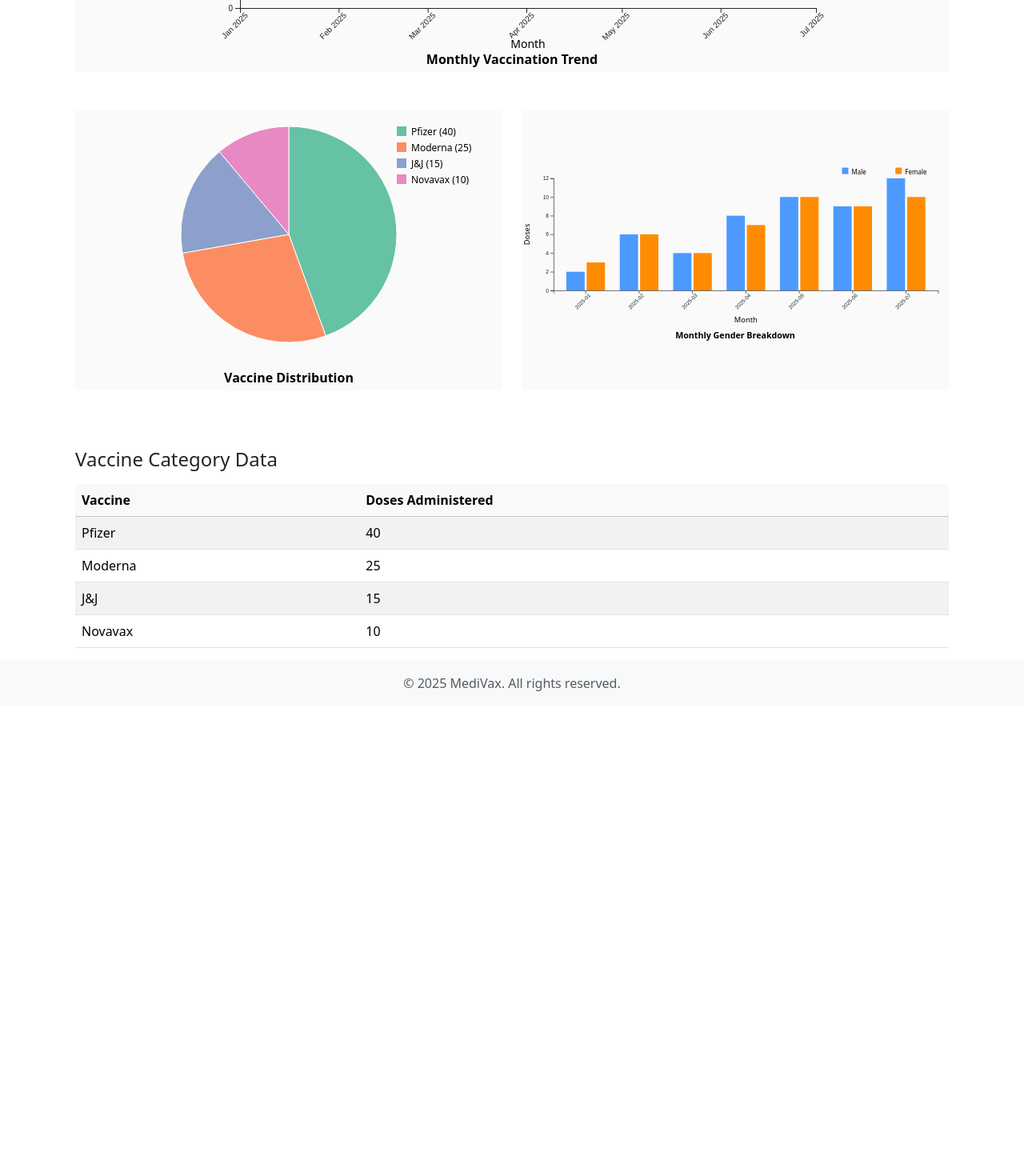
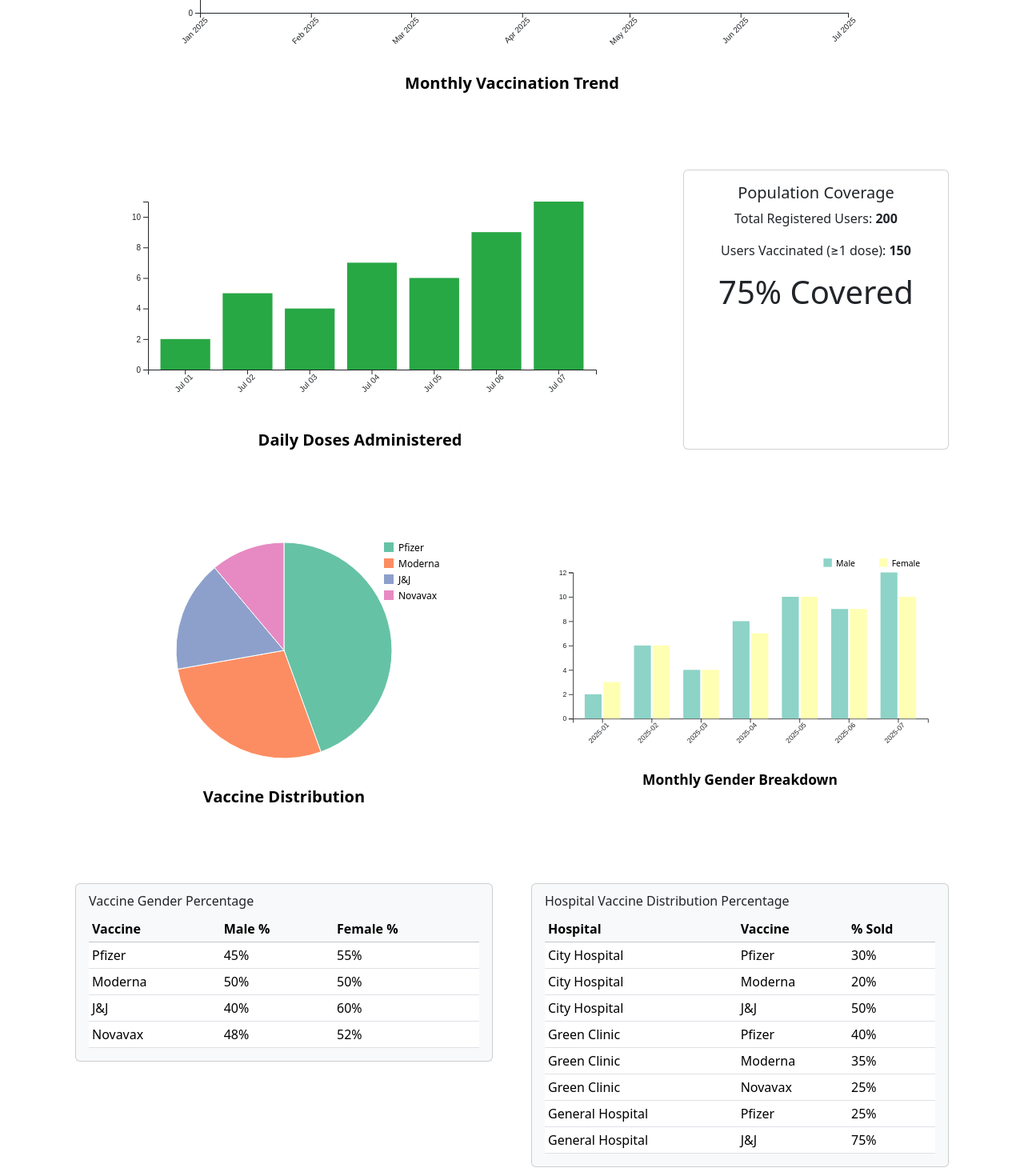
Before and after one commit to Tejasvi02/MediVax, a React app in the folder ReactApp/: page /admin/reports in a window 1280 px wide. Shown: the part 400-1870 px from the top of the page at 80% size. Before the commit the page ends 1282 px from the top, so only its background shows below. Built offline with nearby package versions, Linux system fonts and the light colour scheme; the HTML template or start-up script is replaced by a standard one.

Commit message:
report second iteration

```diff
--- a/ReactApp/src/components/admin/Reports.js
+++ b/ReactApp/src/components/admin/Reports.js
@@ -3,9 +3,10 @@ import React, { useEffect, useRef } from 'react';
 import * as d3 from 'd3';
 
 const Reports = () => {
-  const trendRef  = useRef(null);
-  const pieRef    = useRef(null);
-  const genderRef = useRef(null);
+  const trendRef   = useRef();
+  const dailyRef   = useRef();
+  const pieRef     = useRef();
+  const genderRef  = useRef();
 
   // ————— Dummy data —————
   const monthlyTrendData = [
@@ -17,6 +18,22 @@ const Reports = () => {
     { month: '2025-06', count: 18 },
     { month: '2025-07', count: 22 },
   ];
+
+  const dailyData = [
+    { date: '2025-07-01', count: 2 },
+    { date: '2025-07-02', count: 5 },
+    { date: '2025-07-03', count: 4 },
+    { date: '2025-07-04', count: 7 },
+    { date: '2025-07-05', count: 6 },
+    { date: '2025-07-06', count: 9 },
+    { date: '2025-07-07', count: 11 },
+  ];
+
+  const coverageData = {
+    totalUsers: 200,
+    coveredCount: 150,
+    percent: 75
+  };
 
   const vaccineDistData = [
     { vaccine: 'Pfizer',  count: 40 },
@@ -34,136 +51,165 @@ const Reports = () => {
     { month: '2025-06', Male: 9,  Female: 9 },
     { month: '2025-07', Male: 12, Female: 10 },
   ];
+
+  const vaccineGenderPercentData = [
+    { vaccine: 'Pfizer',  male: 45, female: 55 },
+    { vaccine: 'Moderna', male: 50, female: 50 },
+    { vaccine: 'J&J',     male: 40, female: 60 },
+    { vaccine: 'Novavax', male: 48, female: 52 },
+  ];
+
+  const hospitalVaccinePercentData = [
+    { hospital: 'City Hospital',    vaccine: 'Pfizer',  percent: 30 },
+    { hospital: 'City Hospital',    vaccine: 'Moderna', percent: 20 },
+    { hospital: 'City Hospital',    vaccine: 'J&J',     percent: 50 },
+    { hospital: 'Green Clinic',     vaccine: 'Pfizer',  percent: 40 },
+    { hospital: 'Green Clinic',     vaccine: 'Moderna', percent: 35 },
+    { hospital: 'Green Clinic',     vaccine: 'Novavax', percent: 25 },
+    { hospital: 'General Hospital', vaccine: 'Pfizer',  percent: 25 },
+    { hospital: 'General Hospital', vaccine: 'J&J',     percent: 75 },
+  ];
   // ————————————————————
 
   useEffect(() => {
     drawTrend();
+    drawDaily();
     drawPie();
     drawGenderBar();
   }, []);
 
   function drawTrend() {
     const parse = d3.timeParse('%Y-%m');
-    monthlyTrendData.forEach(d => (d.date = parse(d.month)));
+    monthlyTrendData.forEach(d => d.date = parse(d.month));
 
-    const fullW  = 800;
-    const fullH  = 300;
-    const margin = { top: 20, right: 20, bottom: 80, left: 60 };
-    const width  = fullW  - margin.left - margin.right;
-    const height = fullH - margin.top  - margin.bottom;
+    const W = 900, H = 350, m = { top: 40, right: 30, bottom: 100, left: 60 };
+    const w = W - m.left - m.right, h = H - m.top - m.bottom;
 
-    const svg = d3.select(trendRef.current);
-    svg.selectAll('*').remove();
-    svg
-      .attr('viewBox', `0 0 ${fullW} ${fullH}`)
-      .style('background', '#fafafa');
+    const svg = d3.select(trendRef.current)
+      .attr('viewBox', `0 0 ${W} ${H}`)
+      .selectAll('*').remove() && d3.select(trendRef.current);
 
-    const g = svg.append('g')
-      .attr('transform', `translate(${margin.left},${margin.top})`);
+    const g = svg.append('g').attr('transform', `translate(${m.left},${m.top})`);
 
     const x = d3.scaleTime()
       .domain(d3.extent(monthlyTrendData, d => d.date))
-      .range([0, width]);
+      .range([0, w]);
     const y = d3.scaleLinear()
       .domain([0, d3.max(monthlyTrendData, d => d.count)]).nice()
-      .range([height, 0]);
+      .range([h, 0]);
 
     g.append('g')
-      .attr('transform', `translate(0,${height})`)
+      .attr('transform', `translate(0,${h})`)
       .call(d3.axisBottom(x).ticks(7).tickFormat(d3.timeFormat('%b %Y')))
       .selectAll('text')
         .attr('transform','rotate(-45)')
         .style('text-anchor','end')
         .attr('dy','0.5em');
 
-    g.append('g')
-      .call(d3.axisLeft(y).ticks(5));
-
-    const line = d3.line()
-      .x(d => x(d.date))
-      .y(d => y(d.count));
+    g.append('g').call(d3.axisLeft(y).ticks(5));
 
     g.append('path')
       .datum(monthlyTrendData)
       .attr('fill','none')
       .attr('stroke','#007bff')
-      .attr('stroke-width',2.5)
-      .attr('d', line);
+      .attr('stroke-width',3)
+      .attr('d', d3.line().x(d => x(d.date)).y(d => y(d.count)));
 
-    // Title at bottom center
     svg.append('text')
-      .attr('x', fullW/2)
-      .attr('y', fullH - 10)
+      .attr('x', W/2)
+      .attr('y', H - 5)
       .attr('text-anchor','middle')
-      .attr('font-size','16px')
-      .attr('font-weight','bold')
+      .attr('font-size','20px')
+      .attr('font-weight','600')
       .text('Monthly Vaccination Trend');
+  }
 
-    // Axis labels
-    g.append('text')
-      .attr('x', width/2)
-      .attr('y', height + 50)
+  function drawDaily() {
+    const parse = d3.timeParse('%Y-%m-%d');
+    dailyData.forEach(d => d.date = parse(d.date));
+
+    const W = 650, H = 350, m = { top: 40, right: 30, bottom: 100, left: 60 };
+    const w = W - m.left - m.right, h = H - m.top - m.bottom;
+
+    const svg = d3.select(dailyRef.current)
+      .attr('viewBox', `0 0 ${W} ${H}`)
+      .selectAll('*').remove() && d3.select(dailyRef.current);
+
+    const g = svg.append('g').attr('transform', `translate(${m.left},${m.top})`);
+
+    const x = d3.scaleBand()
+      .domain(dailyData.map(d => d3.timeFormat('%b %d')(d.date)))
+      .range([0, w]).padding(0.2);
+    const y = d3.scaleLinear()
+      .domain([0, d3.max(dailyData, d => d.count)]).nice()
+      .range([h, 0]);
+
+    g.append('g')
+      .attr('transform', `translate(0,${h})`)
+      .call(d3.axisBottom(x))
+      .selectAll('text')
+        .attr('transform','rotate(-45)')
+        .style('text-anchor','end')
+        .attr('dy','0.5em');
+
+    g.append('g').call(d3.axisLeft(y).ticks(5));
+
+    g.selectAll('rect')
+      .data(dailyData)
+      .join('rect')
+        .attr('x', d => x(d3.timeFormat('%b %d')(d.date)))
+        .attr('y', d => y(d.count))
+        .attr('width', x.bandwidth())
+        .attr('height', d => h - y(d.count))
+        .attr('fill','#28a745');
+
+    svg.append('text')
+      .attr('x', W/2)
+      .attr('y', H - 5)
       .attr('text-anchor','middle')
-      .attr('font-size','14px')
-      .text('Month');
-
-    g.append('text')
-      .attr('transform', `translate(-45,${height/2}) rotate(-90)`)
-      .attr('text-anchor','middle')
-      .attr('font-size','14px')
-      .text('Doses');
+      .attr('font-size','20px')
+      .attr('font-weight','600')
+      .text('Daily Doses Administered');
   }
 
   function drawPie() {
     const data = vaccineDistData;
-    const fullW  = 350;
-    const fullH  = 350;
-    const radius = Math.min(fullW, fullH) / 2 - 40;
+    const W = 350, H = 350, r = Math.min(W, H)/2 - 40;
 
-    const svg = d3.select(pieRef.current);
-    svg.selectAll('*').remove();
-    svg
-      .attr('viewBox', `0 0 ${fullW} ${fullH}`)
-      .style('background', '#fafafa');
+    const svg = d3.select(pieRef.current)
+      .attr('viewBox', `0 0 ${W} ${H}`)
+      .selectAll('*').remove() && d3.select(pieRef.current);
 
-    const g = svg.append('g')
-      .attr('transform', `translate(${fullW/2},${fullH/2 - 20})`);
-
-    const pie = d3.pie().value(d => d.count);
-    const arc = d3.arc().innerRadius(0).outerRadius(radius);
-    const color = d3.scaleOrdinal(d3.schemeSet2);
+    const g = svg.append('g').attr('transform', `translate(${W/2},${H/2 - 20})`);
 
     g.selectAll('path')
-      .data(pie(data))
+      .data(d3.pie().value(d => d.count)(data))
       .join('path')
-      .attr('d', arc)
-      .attr('fill', (_,i) => color(i))
+      .attr('d', d3.arc().innerRadius(0).outerRadius(r))
+      .attr('fill', (_,i) => d3.schemeSet2[i])
       .attr('stroke','#fff')
       .attr('stroke-width',1);
 
-    // Legend at top‑right
-    const legend = svg.append('g')
-      .attr('transform', `translate(${fullW - 40}, 20)`);
-
+    // move legend further right
+    const legend = svg.append('g').attr('transform', `translate(${W - 50},20)`);
     data.forEach((d,i) => {
-      const yOff = i * 20;
+      const y = i * 20;
       legend.append('rect')
-        .attr('x', 0).attr('y', yOff)
+        .attr('x', 0).attr('y', y)
         .attr('width', 12).attr('height', 12)
-        .attr('fill', color(i));
+        .attr('fill', d3.schemeSet2[i]);
       legend.append('text')
-        .attr('x', 18).attr('y', yOff + 11)
+        .attr('x', 18).attr('y', y + 11)
         .attr('font-size','12px')
-        .text(`${d.vaccine} (${d.count})`);
+        .text(d.vaccine);
     });
 
-    // Title at bottom center
     svg.append('text')
-      .attr('x', fullW/2)
-      .attr('y', fullH - 10)
+      .attr('x', W/2)
+      .attr('y', H - 5)
       .attr('text-anchor','middle')
-      .attr('font-size','16px')
-      .attr('font-weight','bold')
+      .attr('font-size','20px')
+      .attr('font-weight','600')
       .text('Vaccine Distribution');
   }
 
@@ -171,66 +217,38 @@ const Reports = () => {
     const data = monthlyGenderData;
     const months = data.map(d => d.month);
     const genders = ['Male','Female'];
-
-    const pivot = months.map(month => {
-      const rec = data.find(d => d.month === month) || {};
-      return { month, Male: rec.Male || 0, Female: rec.Female || 0 };
+    const pivot = months.map(m => {
+      const rec = data.find(d => d.month === m) || {};
+      return { month: m, Male: rec.Male||0, Female: rec.Female||0 };
     });
 
-    const fullW  = 800;
-    const fullH  = 350;
-    const margin = { top: 40, right: 20, bottom: 100, left: 60 };
-    const width  = fullW  - margin.left - margin.right;
-    const height = fullH - margin.top  - margin.bottom;
+    const W = 600, H = 350, m = { top: 40, right: 30, bottom: 100, left: 60 };
+    const w = W - m.left - m.right, h = H - m.top - m.bottom;
 
-    const svg = d3.select(genderRef.current);
-    svg.selectAll('*').remove();
-    svg
-      .attr('viewBox', `0 0 ${fullW} ${fullH}`)
-      .style('background', '#fafafa');
+    const svg = d3.select(genderRef.current)
+      .attr('viewBox', `0 0 ${W} ${H}`)
+      .selectAll('*').remove() && d3.select(genderRef.current);
 
-    // Title at bottom center
-    svg.append('text')
-      .attr('x', fullW/2)
-      .attr('y', fullH - 10)
-      .attr('text-anchor','middle')
-      .attr('font-size','16px')
-      .attr('font-weight','bold')
-      .text('Monthly Gender Breakdown');
+    const legend = svg.append('g').attr('transform', `translate(${W - 180},20)`);
+    genders.forEach((gdr,i) => {
+      legend.append('rect')
+        .attr('x', i * 80).attr('y', 0)
+        .attr('width', 12).attr('height', 12)
+        .attr('fill', d3.schemeSet3[i]);
+      legend.append('text')
+        .attr('x', i * 80 + 18).attr('y', 11)
+        .attr('font-size','12px')
+        .text(gdr);
+    });
 
-    const g = svg.append('g')
-      .attr('transform', `translate(${margin.left},${margin.top})`);
+    const g = svg.append('g').attr('transform', `translate(${m.left},${m.top})`);
 
-    const x0 = d3.scaleBand()
-      .domain(months)
-      .range([0, width])
-      .padding(0.2);
-    const x1 = d3.scaleBand()
-      .domain(genders)
-      .range([0, x0.bandwidth()])
-      .padding(0.1);
-    const y = d3.scaleLinear()
-      .domain([0, d3.max(pivot, d => Math.max(d.Male, d.Female))]).nice()
-      .range([height, 0]);
-    const color = d3.scaleOrdinal()
-      .domain(genders)
-      .range(['#4C9AFF','#FF8C00']);
-
-    g.selectAll('g.month')
-      .data(pivot)
-      .join('g')
-        .attr('transform', d => `translate(${x0(d.month)},0)`)
-      .selectAll('rect')
-      .data(d => genders.map(g => ({ gender: g, value: d[g] })))
-      .join('rect')
-        .attr('x', d => x1(d.gender))
-        .attr('y', d => y(d.value))
-        .attr('width', x1.bandwidth())
-        .attr('height', d => height - y(d.value))
-        .attr('fill', d => color(d.gender));
+    const x0 = d3.scaleBand().domain(months).range([0, w]).padding(0.2);
+    const x1 = d3.scaleBand().domain(genders).range([0, x0.bandwidth()]).padding(0.1);
+    const y  = d3.scaleLinear().domain([0, d3.max(pivot, d => Math.max(d.Male, d.Female))]).nice().range([h, 0]);
 
     g.append('g')
-      .attr('transform', `translate(0,${height})`)
+      .attr('transform', `translate(0,${h})`)
       .call(d3.axisBottom(x0))
       .selectAll('text')
         .attr('transform','rotate(-45)')
@@ -239,70 +257,70 @@ const Reports = () => {
 
     g.append('g').call(d3.axisLeft(y).ticks(5));
 
-    // Legend at top‑right
-    const legend = svg.append('g')
-      .attr('transform', `translate(${fullW - 200}, 20)`);
-    genders.forEach((gdr, i) => {
-      const xOff = i * 100;
-      legend.append('rect')
-        .attr('x', xOff).attr('y', 0)
-        .attr('width', 12).attr('height', 12)
-        .attr('fill', color(gdr));
-      legend.append('text')
-        .attr('x', xOff + 18).attr('y', 12)
-        .attr('font-size','12px')
-        .text(gdr);
-    });
+    g.selectAll('g.month')
+      .data(pivot).join('g')
+        .attr('transform', d => `translate(${x0(d.month)},0)`)
+      .selectAll('rect')
+      .data(d => genders.map(g => ({ gender: g, value: d[g] })))
+      .join('rect')
+        .attr('x', d => x1(d.gender))
+        .attr('y', d => y(d.value))
+        .attr('width', x1.bandwidth())
+        .attr('height', d => h - y(d.value))
+        .attr('fill', d => d3.schemeSet3[genders.indexOf(d.gender)]);
 
-    // Axis labels
-    g.append('text')
-      .attr('x', width/2)
-      .attr('y', height + 60)
+    svg.append('text')
+      .attr('x', W/2)
+      .attr('y', H - 5)
       .attr('text-anchor','middle')
-      .attr('font-size','14px')
-      .text('Month');
-    g.append('text')
-      .attr('transform', `translate(-45,${height/2}) rotate(-90)`)
-      .attr('text-anchor','middle')
-      .attr('font-size','14px')
-      .text('Doses');
+      .attr('font-size','20px')
+      .attr('font-weight','600')
+      .text('Monthly Gender Breakdown');
   }
 
   return (
-    <div className="container mt-5">
+    <div className="container-fluid mt-4">
       <h2 className="text-center mb-4">Admin Reports</h2>
+      <div className="row g-5">
+        <div className="col-12 mb-5">
+          <svg ref={trendRef} style={{ width: '100%', height: '350px' }} />
+        </div>
 
-      <div className="row mb-5">
-        <div className="col-12">
-          <svg ref={trendRef} style={{ width: '100%', height: '300px' }} />
+        <div className="col-md-8 mb-5">
+          <svg ref={dailyRef} style={{ width: '100%', height: '350px' }} />
+        </div>
+        <div className="col-md-4 mb-5">
+          <div className="card text-center h-100">
+            <div className="card-body">
+              <h5 className="card-title">Population Coverage</h5>
+              <p>Total Registered Users: <strong>{coverageData.totalUsers}</strong></p>
+              <p>Users Vaccinated (≥1 dose): <strong>{coverageData.coveredCount}</strong></p>
+              <h4 className="display-6">{coverageData.percent}% Covered</h4>
+            </div>
           </div>
         </div>
 
-      <div className="row mb-5">
-        <div className="col-md-6 mb-4">
+        <div className="col-md-6 mb-5">
           <svg ref={pieRef} style={{ width: '100%', height: '350px' }} />
         </div>
-        <div className="col-md-6">
+        <div className="col-md-6 mb-5">
           <svg ref={genderRef} style={{ width: '100%', height: '350px' }} />
         </div>
-      </div>
 
-      {/* Vaccine Category Table */}
-      <div className="row">
-        <div className="col-12">
-          <h4 className="mb-3">Vaccine Category Data</h4>
-          <table className="table table-striped">
+        <div className="col-md-6 mb-5">
+          <div className="card bg-light mb-3">
+            <div className="card-body p-3">
+              <h6 className="card-subtitle mb-2">Vaccine Gender Percentage</h6>
+              <table className="table table-sm mb-0">
                 <thead className="table-light">
-              <tr>
-                <th>Vaccine</th>
-                <th>Doses Administered</th>
-              </tr>
+                  <tr><th>Vaccine</th><th>Male %</th><th>Female %</th></tr>
                 </thead>
                 <tbody>
-              {vaccineDistData.map(({vaccine, count}) => (
-                <tr key={vaccine}>
-                  <td>{vaccine}</td>
-                  <td>{count}</td>
+                  {vaccineGenderPercentData.map(d => (
+                    <tr key={d.vaccine}>
+                      <td className="py-1">{d.vaccine}</td>
+                      <td className="py-1">{d.male}%</td>
+                      <td className="py-1">{d.female}%</td>
                     </tr>
                   ))}
                 </tbody>
@@ -310,6 +328,30 @@ const Reports = () => {
             </div>
           </div>
         </div>
+
+        <div className="col-md-6 mb-5">
+          <div className="card bg-light mb-3">
+            <div className="card-body p-3">
+              <h6 className="card-subtitle mb-2">Hospital Vaccine Distribution Percentage</h6>
+              <table className="table table-sm mb-0">
+                <thead className="table-light">
+                  <tr><th>Hospital</th><th>Vaccine</th><th>% Sold</th></tr>
+                </thead>
+                <tbody>
+                  {hospitalVaccinePercentData.map((d, i) => (
+                    <tr key={i}>
+                      <td className="py-1">{d.hospital}</td>
+                      <td className="py-1">{d.vaccine}</td>
+                      <td className="py-1">{d.percent}%</td>
+                    </tr>
+                  ))}
+                </tbody>
+              </table>
+            </div>
+          </div>
+        </div>
+      </div>
+    </div>
   );
 };
 
```
Lines whose indentation alone changed are shown as unchanged.
